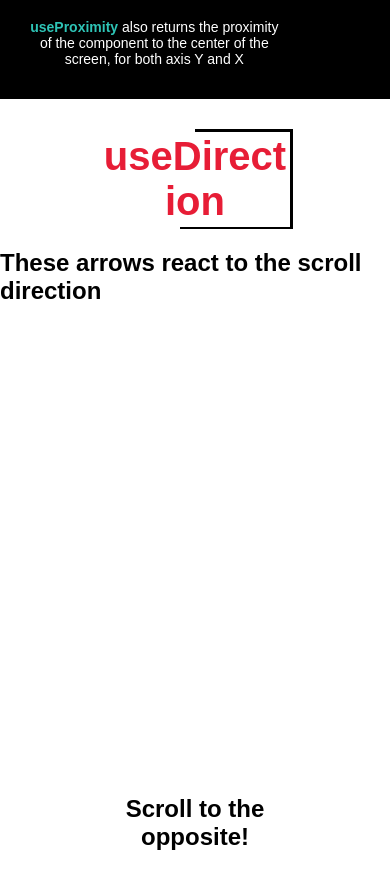
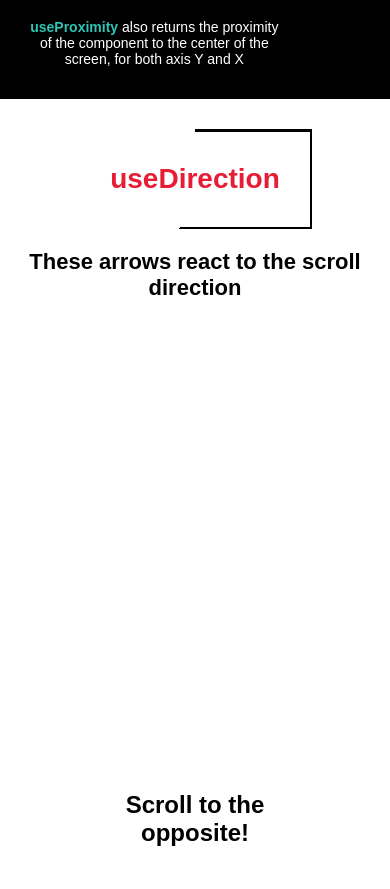
Before and after one commit to zJaaal/react-scroll-utilities, a React (Vite) app: page / in a window 390 px wide. Shown: the part 1721-2610 px from the top of the page. Built offline with nearby package versions, Linux system fonts and the light colour scheme; a web font is replaced by a local one.

Commit message:
make direction section responsive

```diff
--- a/src/site/components/direction/Direction.styles.css
+++ b/src/site/components/direction/Direction.styles.css
@@ -16,3 +16,13 @@
   filter: invert(100%);
   -webkit-filter: invert(100%);
 }
+
+.first-title {
+  text-align: center;
+}
+
+@media screen and (max-width: 400px) {
+  .first-title {
+    font-size: 22px;
+  }
+}
--- a/src/site/components/direction/Direction.tsx
+++ b/src/site/components/direction/Direction.tsx
@@ -36,13 +36,15 @@ const Direction = () => {
         backgroundColor={backgroundColor}
         color={color}
         stroke={5}
-        width={window.innerWidth / 2 + "px"}
+        width="60vw"
         height={100 + "px"}
       >
-        <h1 style={{ color: "#e71d36", fontSize: "40px" }}>useDirection</h1>
+        <h1 style={{ color: "#e71d36" }} className={"section-title"}>
+          useDirection
+        </h1>
       </Rectangle>
 
-      <h2 style={{ marginTop: "20px", color }}>
+      <h2 style={{ marginTop: "20px", color }} className="first-title">
         These arrows react to the scroll direction
       </h2>
       {[0, 0, 0, 0].map((_, i) => (
```
